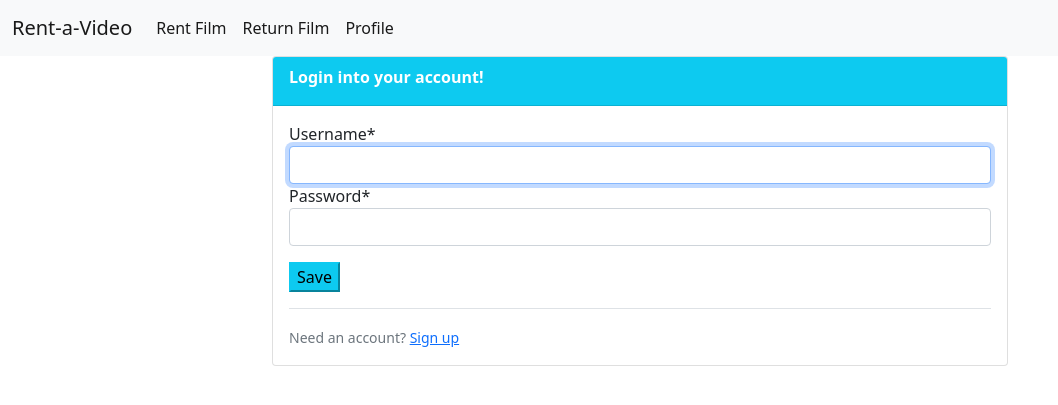
After one commit to matheusbaptista-iabs/video-rental-django, a Django app: page /clients/login in a window 1280 px wide. The commit adds this page. Shown: the top 405 px of the page, without its empty margins (0-1058 px from the left). Run offline with Django 4.2, Linux system fonts and the light colour scheme; some libraries are stand-ins or nearby versions.

Commit message:
forth commit

```diff
--- a/rentavideo/clients/admin.py
+++ b/rentavideo/clients/admin.py
@@ -1,5 +1,5 @@
 from django.contrib import admin
 from .models import Client
 
-# Register your models here.
+
 admin.site.register(Client)
--- a/rentavideo/clients/urls.py
+++ b/rentavideo/clients/urls.py
@@ -6,6 +6,8 @@ app_name = "clients"
 urlpatterns = [
 
     path('register', views.CreateClient.as_view(), name='register'),
-    path('details', views.DetailsClient.as_view(), name='details'),
+    path('details/<username>/', views.DetailsClient.as_view(), name='details'),
+    path('login', views.LoginClient.as_view(), name='login'),
+
 
    ]
--- a/rentavideo/clients/views.py
+++ b/rentavideo/clients/views.py
@@ -2,6 +2,10 @@ from django.shortcuts import render
 from .models import Client, User
 from .forms import ClientForm, ClientRegisterForm
 from django.views.generic import FormView
+from django.contrib.auth.views import LoginView
+from django.views.generic import UpdateView
+from django.contrib.auth import authenticate, login
+from django.shortcuts import redirect
 
 # Create your views here.
 
@@ -9,10 +13,41 @@ class CreateClient(FormView):
     model = User
     form_class = ClientRegisterForm
     template_name = 'clients/register.html'
-    success_url = 'films/details.html'
+    success_url = 'clients/details.html'
 
-class DetailsClient(FormView):
+class DetailsClient(UpdateView):
     model = Client
     form_class = ClientForm
+    pk_url_kwarg = 'pk'
     template_name = 'clients/details.html'
     success_url = 'films/index.html'
+
+
+class LoginClient(LoginView):
+    template_name = 'clients/login.html'
+    success_url = 'films/index.html'
+
+
+
+
+
+
+
+
+
+
+    # def get(self, request):
+    #     form = self.form_class()
+    #     return render(request, self.template_name, context={'form':form})
+
+    # def post(self, request):
+    #     form = self.form_class(request.POST)
+    #     if form.is_valid():
+    #         user = authenticate(
+    #             username=form.cleaned_data['username'],
+    #             password=form.cleaned_data['password'],
+    #         )
+    #         if user is not None:
+    #             login(request, user)
+    #             return redirect('home')
+    #     return render(request, self.template_name, context={'form':form})
--- a/rentavideo/rentavideo/settings.py
+++ b/rentavideo/rentavideo/settings.py
@@ -40,6 +40,7 @@ INSTALLED_APPS = [
     'django.contrib.staticfiles',
     'films',
     'clients',
+    'crispy_forms',
 ]
 
 MIDDLEWARE = [
@@ -133,3 +134,5 @@ MEDIA_URL = '/media/'
 # https://docs.djangoproject.com/en/4.1/ref/settings/#default-auto-field
 
 DEFAULT_AUTO_FIELD = 'django.db.models.BigAutoField'
+
+CRISPY_TEMPLATE_PACK = 'bootstrap4'
--- a/rentavideo/www/templates/base/base.html
+++ b/rentavideo/www/templates/base/base.html
@@ -26,7 +26,7 @@
                 <a class="nav-link active" aria-current="page" href="{% url 'films:return' %}">Return Film</a>
               </li>
               <li class="nav-item">
-                <a class="nav-link active" aria-current="page" href="{% url 'clients:details' %}">Profile</a>
+                <a class="nav-link active" aria-current="page" href="#">Profile</a>
               </li>
             </ul>
           </div>
--- /dev/null
+++ b/rentavideo/www/templates/clients/login.html
@@ -0,0 +1,32 @@
+{% extends 'base/base.html' %}
+{% load crispy_forms_tags %}
+{% block body %}
+
+<div class="container">
+    <div class="row">
+        <div class="col-md-8 offset-md-2">
+            <div class="card">
+                <div class="card-header text-white bg-info">
+                    <div class="card-title">
+                        Login into your account!
+                    </div>
+                </div>
+                <div class="card-body">
+                    <form method="POST">
+                        {% csrf_token %}
+
+                        {{ form|crispy }}
+                    </p>
+                        <button class="btn-info" type="submit" href="{% url 'films:index' %}">Save</button>
+                    </form>
+                </p>
+                    <div class="border-top pt-3">
+                        <small class="text-muted">Need an account? <a class="ml-2" href="{% url 'clients:register' %}">Sign up</a> </small>
+                    </div>
+                </div>
+            </div>
+        </div>
+    </div>
+</div>
+
+{% endblock %}
```
Also changed, not shown: rentavideo/clients/models.py (+5 -4 lines), rentavideo/www/templates/clients/register.html (+8 -4 lines), rentavideo/db.sqlite3, 1 other file.
